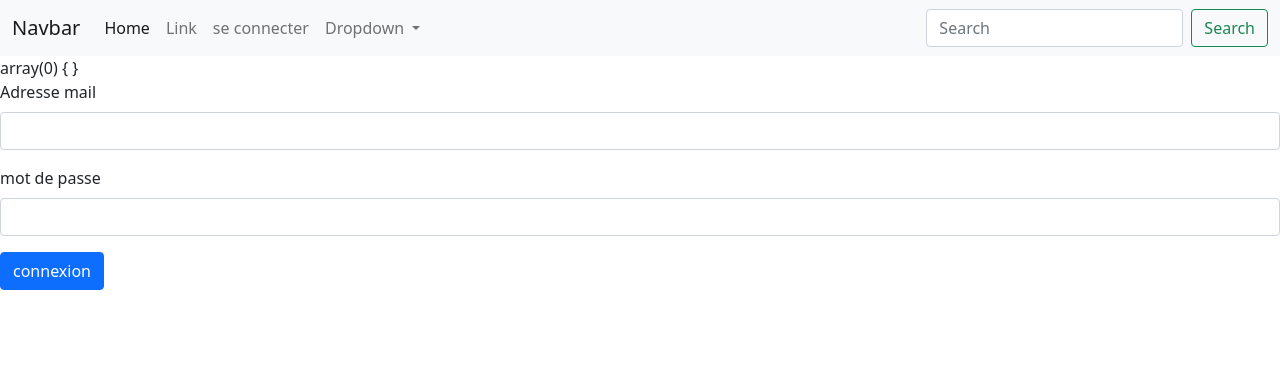
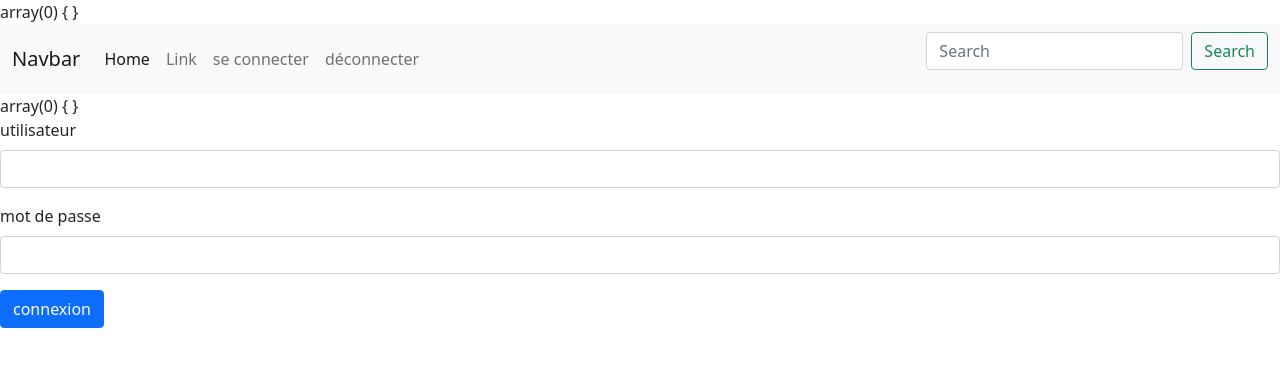
Before and after one commit to ALF-PARYA/prorect-2023, a PHP site: page /login.php in a window 1280 px wide. Shown: the top 367 px of the page. Run offline with PHP 8.4, Linux system fonts and the light colour scheme.

Commit message:
commit J3

```diff
--- a/includes/header.php
+++ b/includes/header.php
@@ -1,11 +1,31 @@
 <?php
 session_start();
-if (isset( $_POST['mail'])){
-    $_SESSION['mail'] = $_POST['mail'];
-}
 
 require_once 'var.php';
 require_once 'func.php';
+
+$errors = [];
+
+if (isset( $_POST['mail'])){
+    if (empty ($_POST['mot-de-passe'])){
+        $errors[] = "mot de passe vide";
+    }elseif($_POST['mot-de-passe'] != $mdp){
+        $errors[] = "mot de passe éronné";
+    }else{
+        $_SESSION['nom'] = $_POST['mail'];
+        echo 'connexion autoriser';
+    }
+}
+
+foreach($errors as $error){
+
+    ?> <div class="alert alert-primary" role="alert">
+    erreur!
+  </div><?php
+}
+
+
+var_dump ($errors);
 ?>
 
 
@@ -42,9 +62,9 @@ require_once 'func.php';
                     </li>
 
                     <?php
-                    if (isset( $_SESSION['mail'])) { ?>
+                    if (isset( $_SESSION['nom'])) { ?>
                         <li class="nav-item">
-                            <a class="nav-link" href="login.php"><?=$_SESSION['mail']; ?> </a>
+                            <a class="nav-link" href="login.php"><?=$_SESSION['nom']; ?> </a>
                         </li>
                         <?php
                     } else { ?>
@@ -54,21 +74,9 @@ require_once 'func.php';
                         </li>
                         <?php
                     } ?>
-
-                    <li class="nav-item dropdown">
-                        <a class="nav-link dropdown-toggle" href="#" id="navbarDropdown" role="button"
-                            data-bs-toggle="dropdown" aria-expanded="false">
-                            Dropdown
-                        </a>
-                        <ul class="dropdown-menu" aria-labelledby="navbarDropdown">
-                            <li><a class="dropdown-item" href="#">Action</a></li>
-                            <li><a class="dropdown-item" href="#">Another action</a></li>
-                            <li>
-                                <hr class="dropdown-divider">
-                            </li>
-                            <li><a class="dropdown-item" href="#">Something else here</a></li>
-                        </ul>
-                    </li>
+                    <li class="nav-item">
+                            <a class="nav-link" href="logout.php">déconnecter</a>
+                        </li>
                 </ul>
                 <form class="d-flex">
                     <input class="form-control me-2" type="search" placeholder="Search" aria-label="Search">
--- a/includes/var.php
+++ b/includes/var.php
@@ -12,3 +12,5 @@ $bonnets =
         ['Bonnet en laine et cachemire', 20, $lorem,'img/bonnet3.png',],
         ['Bonnet arc-en-ciel', 12, $lorem , 'img/bonnet1.png',],
     ];
+
+    $mdp = 'daw';
--- a/login.php
+++ b/login.php
@@ -1,12 +1,14 @@
 <?php
 include 'includes/header.php';
 var_dump($_POST);
+
+
 
 ?>
 
 <form action="" method="post">
     <div class="mb-3">
-        <label for="exampleInputEmail1" class="form-label">Adresse mail</label>
+        <label for="exampleInputEmail1" class="form-label">utilisateur</label>
         <input type="text" name="mail" class="form-control" id="exampleInputEmail1" aria-describedby="emailHelp">
         <div id="emailHelp" class="form-text"></div>
     </div>
--- a/logout.php
+++ b/logout.php
@@ -1,4 +1,5 @@
 <?php
+session_start();
 session_destroy();
-
 header("Location: index.php");
+?>
```
